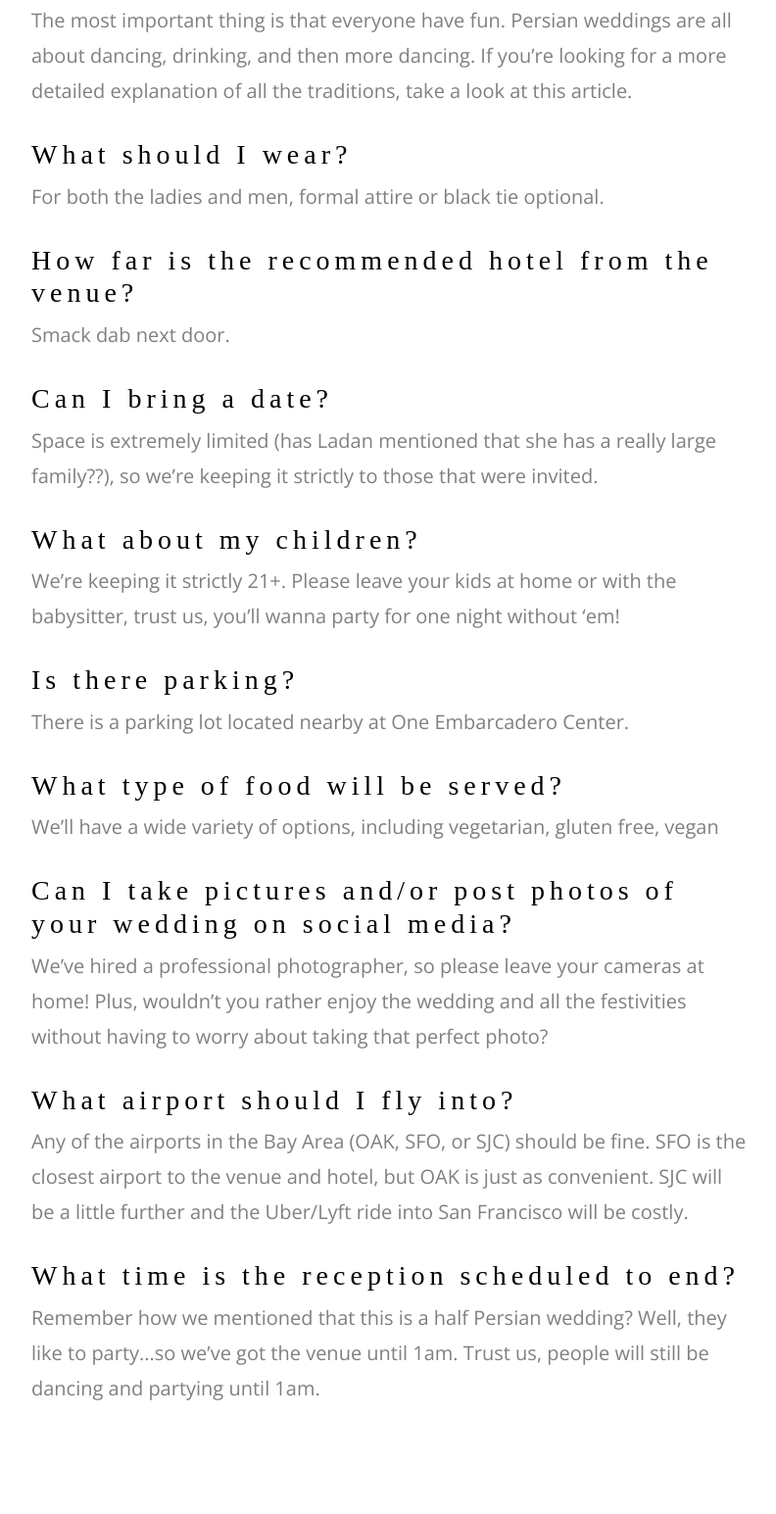
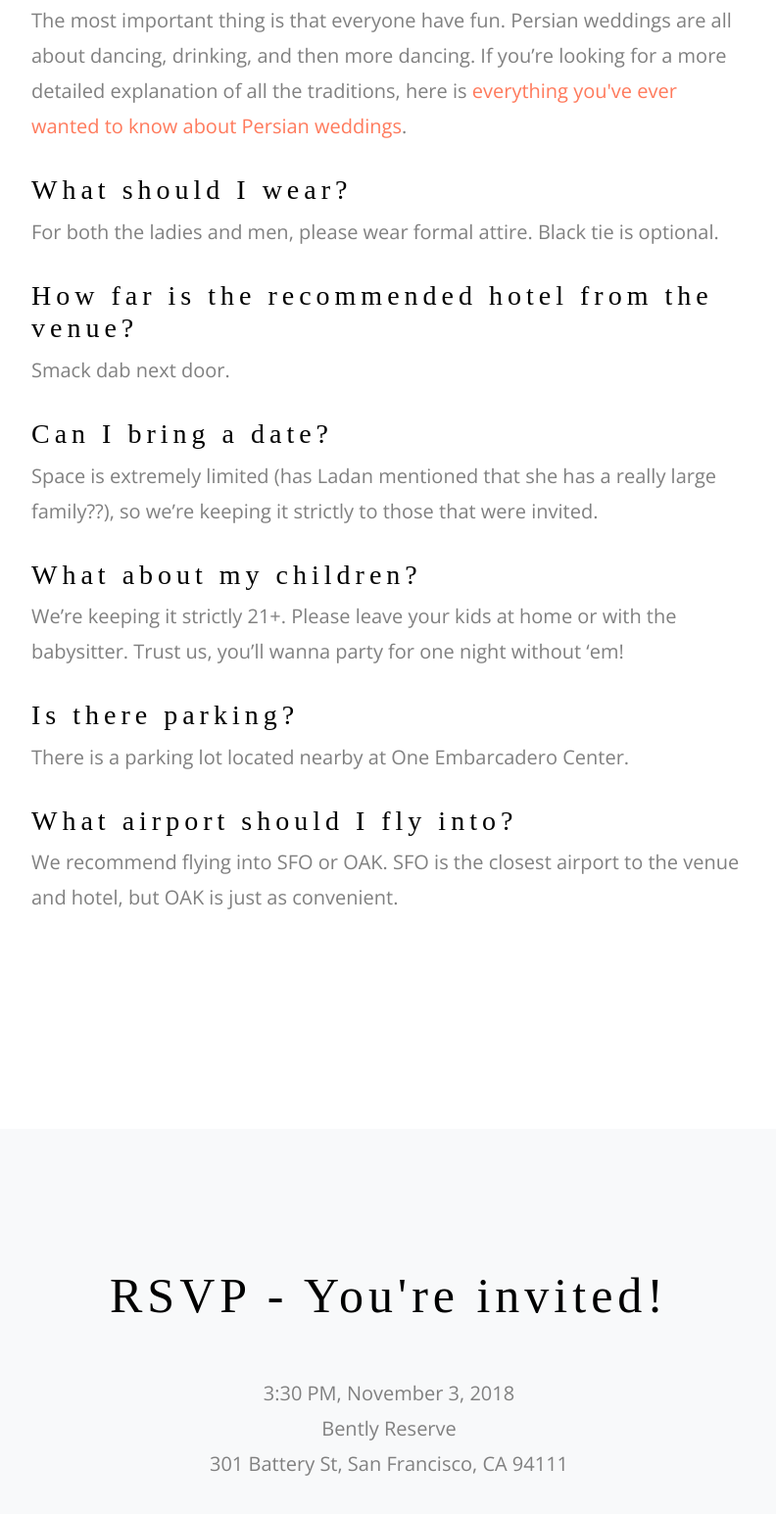
Before and after one commit to minddog/a-wedding-site, a plain HTML site: page index.html in a window 1280 px wide. Shown: the part 2142-3687 px from the top of the page at 98% size, without its empty margins (243-1035 px from the left). Drawn offline with nearby package versions, Linux system fonts and the light colour scheme; some packages are replaced by stand-ins of ours; a script that the page names is missing; a web font is replaced by a local one.

Commit message:
Update index.html

```diff
--- a/index.html
+++ b/index.html
@@ -106,7 +106,7 @@
                 <h2 class="heading mb-5">We’re getting married! Finally :)</h2>
 
 
-					<p>So for those of you that don’t know our story...we met while we were both working at Twilio. Adam invited Ladan to come over and cook for a dinner party they were having for friends. Ladan arrived early to help Adam, and they spent 3+ hours together before everyone arrived. It wasn’t until after dinner and until Ladan had made her way back home that Adam texted her and asked how she felt about him. Romantic, we know.</p>
+					<p>So for those of you that don’t know our story...we met while we were both working at Twilio. Adam invited Ladan to come over and cook for a dinner party they were having for friends. Ladan arrived early to help Adam, and they spent 3+ hours together before everyone arrived. It wasn’t until after dinner and until Ladan had made her way back home that Adam asked her how she felt about him.</p>
 
 				<p>We tried to keep things secret, but only lasted about a week before everyone caught wind of it. Now, over 5 years later, we’re getting married!
 </p>
@@ -127,10 +127,10 @@
                 <h2 class="heading mb-3">Frequently Asked Questions</h2>
 				  <br>
 				  <h3>OMG I’ve never been to a (half) Persian wedding...What do I need to know?</h3>
-					<p>The most important thing is that everyone have fun. Persian weddings are all about dancing, drinking, and then more dancing. If you’re looking for a more detailed explanation of all the traditions, take a look at this article.</p>
+					<p>The most important thing is that everyone have fun. Persian weddings are all about dancing, drinking, and then more dancing. If you’re looking for a more detailed explanation of all the traditions, here is <a href="https://www.chaiandconversation.com/2015/aroosi-everything-youve-ever-wanted-know-about-persian-weddings">everything you've ever wanted to know about Persian weddings</a>.</p>
 
 				  <h3>What should I wear?</h3>
-					<p>For both the ladies and men, formal attire or black tie optional.</p>
+					<p>For both the ladies and men, please wear formal attire. Black tie is optional.</p>
 
 					<h3>How far is the recommended hotel from the venue?</h3>
 					<p>Smack dab next door.</p>
@@ -139,22 +139,13 @@
 					<p>Space is extremely limited (has Ladan mentioned that she has a really large family??), so we’re keeping it strictly to those that were invited.</p>
 
 					<h3>What about my children?</h3>
-					<p>We’re keeping it strictly 21+. Please leave your kids at home or with the babysitter, trust us,  you’ll wanna party for one night without ‘em!</p>
+					<p>We’re keeping it strictly 21+. Please leave your kids at home or with the babysitter. Trust us, you’ll wanna party for one night without ‘em!</p>
 
 					<h3>Is there parking?</h3>
 					<p>There is a parking lot located nearby at One Embarcadero Center. </p>
 
-					<h3>What type of food will be served?</h3>
-					<p>We’ll have a wide variety of options, including vegetarian, gluten free, vegan</p>
-
-					<h3>Can I take pictures and/or post photos of your wedding on social media?</h3>
-					<p>We’ve hired a professional photographer, so please leave your cameras at home! Plus, wouldn’t you rather enjoy the wedding and all the festivities without having to worry about taking that perfect photo?</p>
-
 					<h3>What airport should I fly into?</h3>
-					<p>Any of the airports in the Bay Area (OAK, SFO, or SJC) should be fine. SFO is the closest airport to the venue and hotel, but OAK is just as convenient. SJC will be a little further and the Uber/Lyft ride into San Francisco will be costly. </p>
-
-					<h3>What time is the reception scheduled to end?</h3>
-					<p>Remember how we mentioned that this is a half Persian wedding? Well, they like to party...so we’ve got the venue until 1am. Trust us, people will still be dancing and partying until 1am.</p>
+					<p>We recommend flying into SFO or OAK. SFO is the closest airport to the venue and hotel, but OAK is just as convenient. </p>
 
               </div>
             </div>
```
